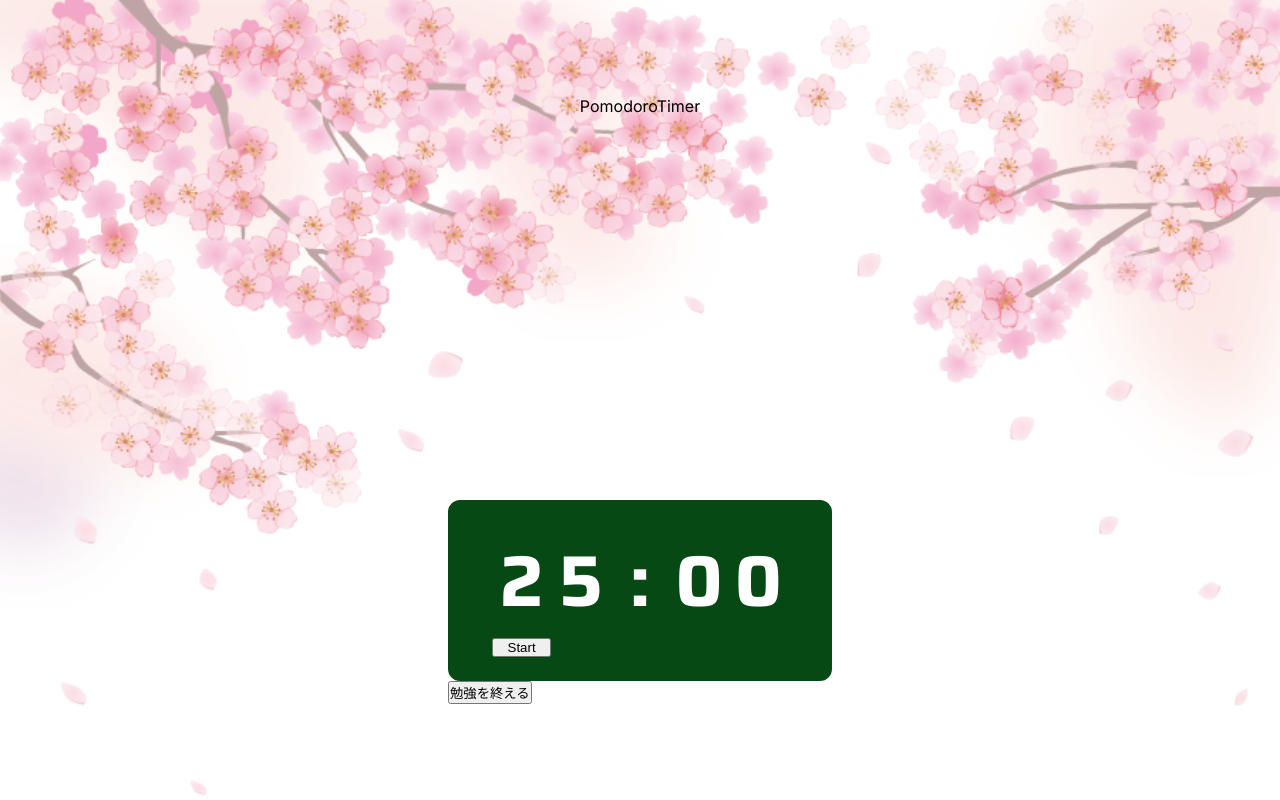
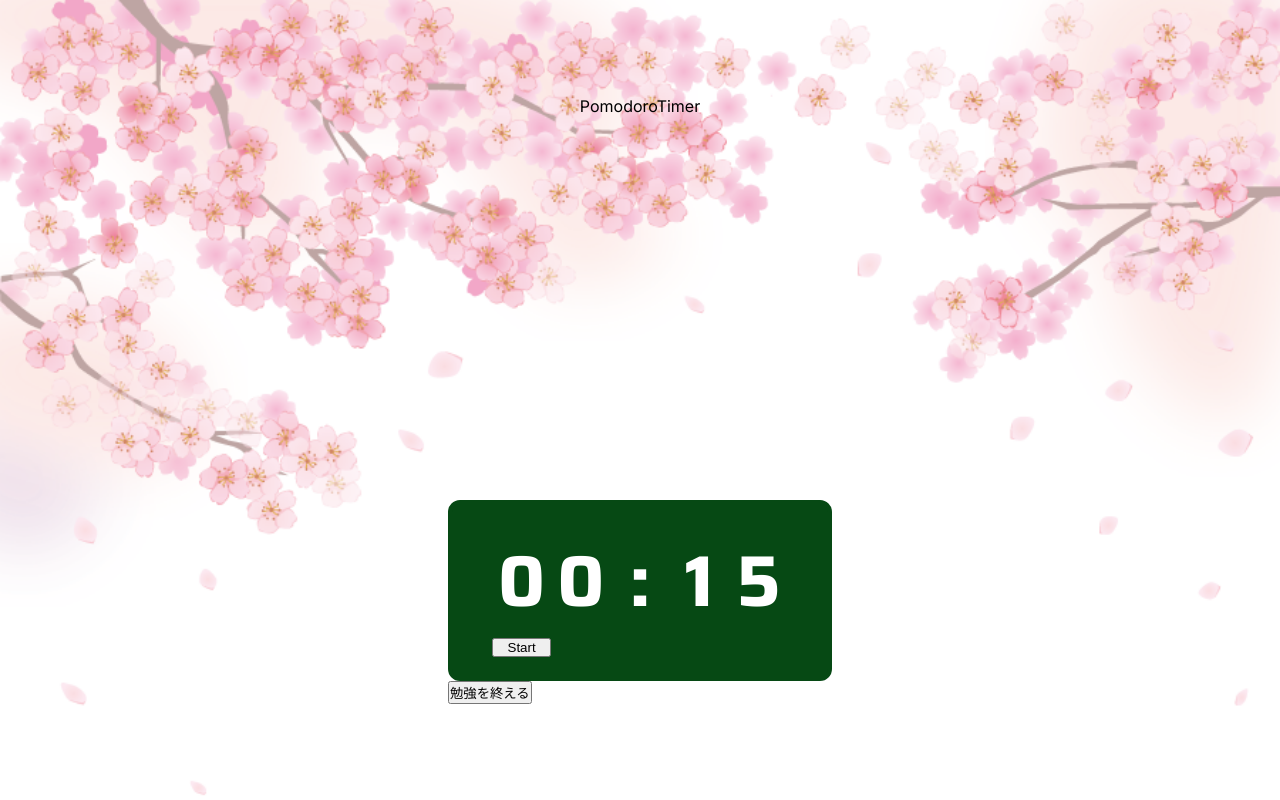
Before and after one commit to YukaChoco/blossom-pomodoro-timer, a Next.js app: page / in a window 1280 px wide. Built offline with nearby package versions, Linux system fonts and the light colour scheme; a web font is replaced by a local one.

Commit message:
夜のイラスト切り替え

```diff
--- a/app/globals.css
+++ b/app/globals.css
@@ -12,8 +12,7 @@ body {
 
 body {
   color: rgb(0, 0, 0);
-  background-image: url("/sakurahaikei.png");
-  background-size: cover;
+  background-color: white;
 }
 
 a {
--- a/app/hooks/useTimer.ts
+++ b/app/hooks/useTimer.ts
@@ -4,8 +4,8 @@ import Score from "../types/score";
 
 const useTimer = () => {
   // 勉強時間25分 と 休憩時間5分 の初期設定
-  const initialStudyMinute = 25;
-  const initialBreakMinute = 5;
+  const initialStudyMinute = 0.25;
+  const initialBreakMinute = 0.5;
   // 秒に変換
   const initialStudyTime = initialStudyMinute * 60;
   const initialBreakTime = initialBreakMinute * 60;
--- a/app/page.module.css
+++ b/app/page.module.css
@@ -5,4 +5,5 @@
   align-items: center;
   padding: 6rem;
   min-height: 100vh;
+  background-size: cover;
 }
--- a/app/page.tsx
+++ b/app/page.tsx
@@ -20,8 +20,14 @@ export default function Home() {
     finishStudy,
   } = useTimer();
 
+  const backgroundImg = {
+    backgroundImage: isStudying
+      ? 'url("/sakurahaikei.png")'
+      : 'url("/sakurahaikei_night.png")',
+  };
+
   return (
-    <main className={styles.main}>
+    <main style={backgroundImg} className={styles.main}>
       <Header />
       {mode === Mode.Finished ? (
         <ResultPage score={score} />
```
Also changed, not shown: public/sakurahaikei_night.png (added).
